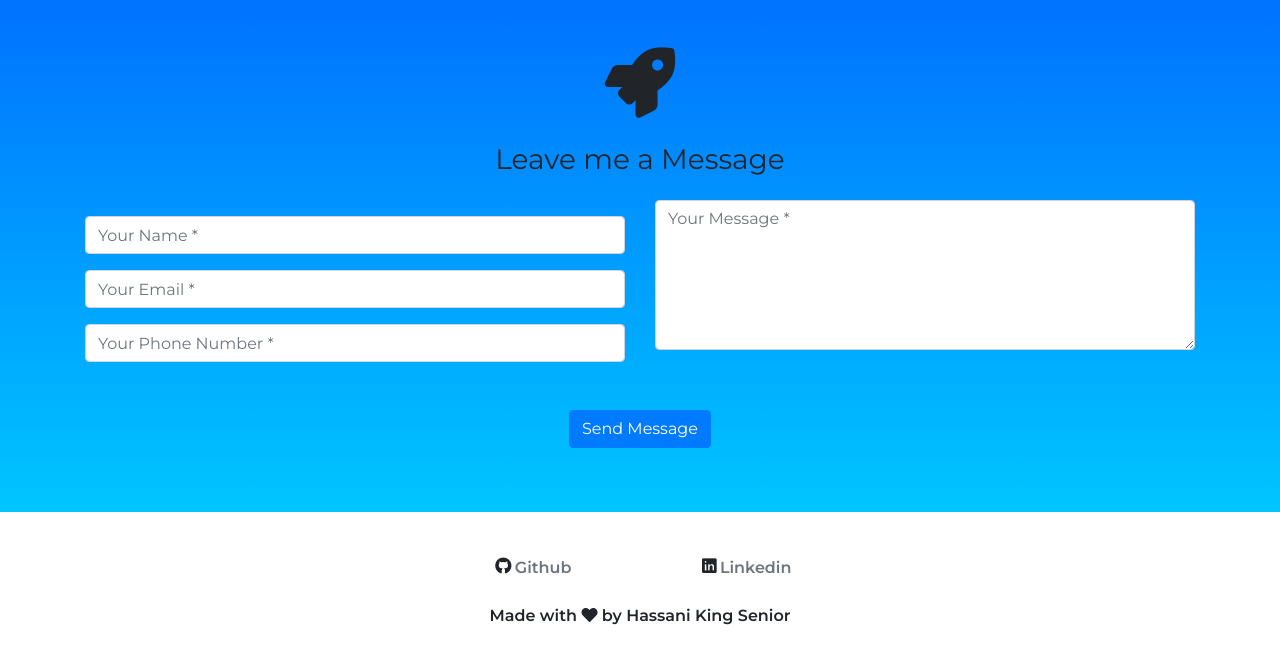
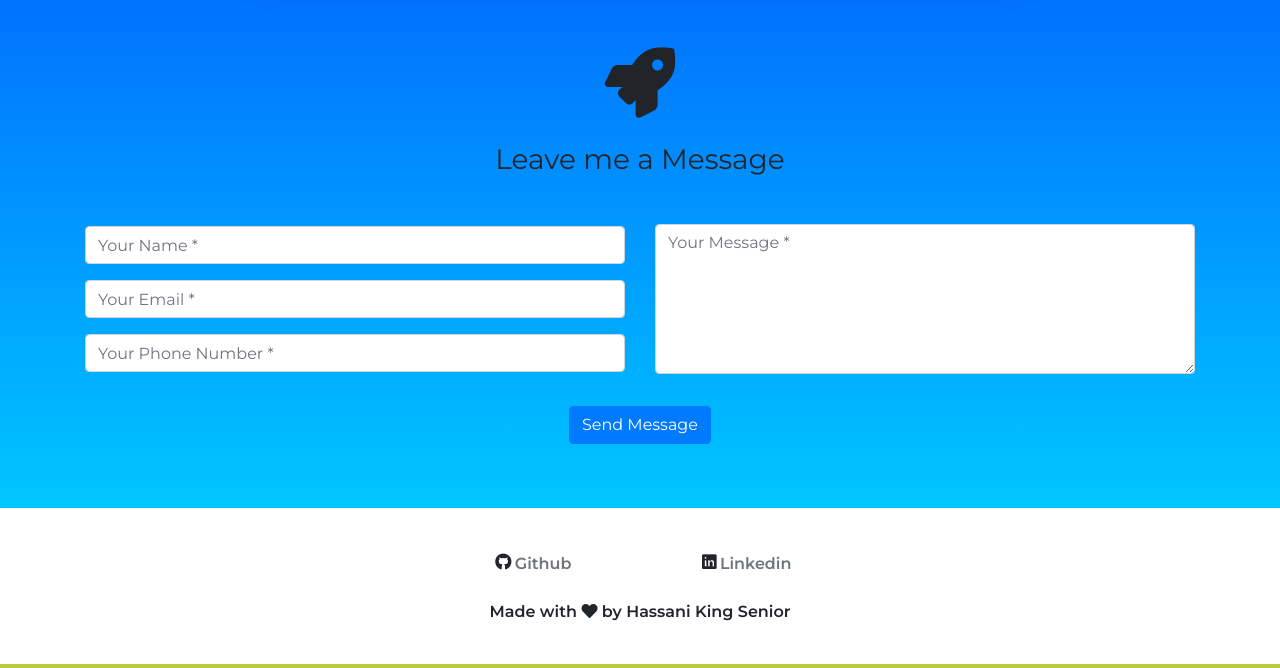
Before and after one commit to HKSenior/portfolio, a Django app: page / in a window 1280 px wide. Shown: the part 2316-2984 px from the top of the page. Run offline with Django 3.2, Linux system fonts and the light colour scheme; data that the repository does not hold is empty; some libraries are stand-ins or nearby versions.

Commit message:
Updating templates

```diff
--- a/Templates/pages/index.html
+++ b/Templates/pages/index.html
@@ -93,7 +93,7 @@
             <div class="row">
                 <!-- Word button -->
                 <div class="col-xs-12 col-md-6 mb-4 text-center">
-                    <button type="submit" class="btn btn-primary btn-download p-3">
+                    <button type="submit" class="btn btn-primary btn-download shadow p-3">
                         <a href="https://docs.google.com/document/d/1B6HXSH5KFcMRT79jydW-ppGSTBjWELgovZ5Jn0Ope_0/export?format=doc" download="Hassani King Senior - Resume">
                             <i class="fas fa-file-word fa-2x"></i>
                             <p class="mb-0 mt-2">Download</p>
@@ -104,7 +104,7 @@
 
                 <!-- PDF button -->
                 <div class="col-xs-12 col-md-6 text-center">
-                    <button type="submit" class="btn btn-primary btn-download p-3">
+                    <button type="submit" class="btn btn-primary btn-download shadow p-3">
                         <a href="https://docs.google.com/document/d/1B6HXSH5KFcMRT79jydW-ppGSTBjWELgovZ5Jn0Ope_0/export?format=pdf" download="Hassani King Senior - Resume">
                             <i class="fas fa-file-pdf fa-2x"></i>
                             <p class="mb-0 mt-2">Download</p>
@@ -117,7 +117,7 @@
         <!-- End of Download button container -->
 
         <!-- https://docs.google.com/document/d/1B6HXSH5KFcMRT79jydW-ppGSTBjWELgovZ5Jn0Ope_0/export?format=doc -->
-        <div class="container d-none d-xl-flex iframe-container embed-responsive embed-responsive-16by9 mt-2">
+        <div class="container d-none d-xl-flex iframe-container embed-responsive embed-responsive-16by9 shadow-lg mt-2">
             <iframe src="https://docs.google.com/document/d/e/2PACX-1vRyvJlzO0RHt18qUC8l9-RR9jpDcHegCcFuYCyoyXzYLkk_D2rtt4r7UMqKCZ1unrZhuRAFjcB9gCQe/pub?embedded=true"></iframe>
         </div>
     </section>
--- a/Templates/partials/_contact.html
+++ b/Templates/partials/_contact.html
@@ -5,9 +5,9 @@
             <i class="fas fa-rocket fa-4x"></i>
             <h3 class="mt-4">Leave me a Message</h3>
         </div>
-        <form method="post" class="pb-5">
-            <div class="row">
-                <div class="col-md-6 py-3">
+        <form method="post" class="pt-4 pb-5">
+            <div class="row h-100">
+                <div class="col-md-6 my-auto">
                     <div class="form-group">
                         <input type="text" name="txtName" class="form-control" placeholder="Your Name *" value="" />
                     </div>
@@ -18,7 +18,7 @@
                         <input type="text" name="txtPhone" class="form-control" placeholder="Your Phone Number *" value="" />
                     </div>
                 </div>
-                <div class="col-md-6">
+                <div class="col-md-6 my-auto">
                     <div class="form-group">
                         <textarea name="txtMsg" class="form-control" placeholder="Your Message *" style="width: 100%; height: 150px;"></textarea>
                     </div>
```
